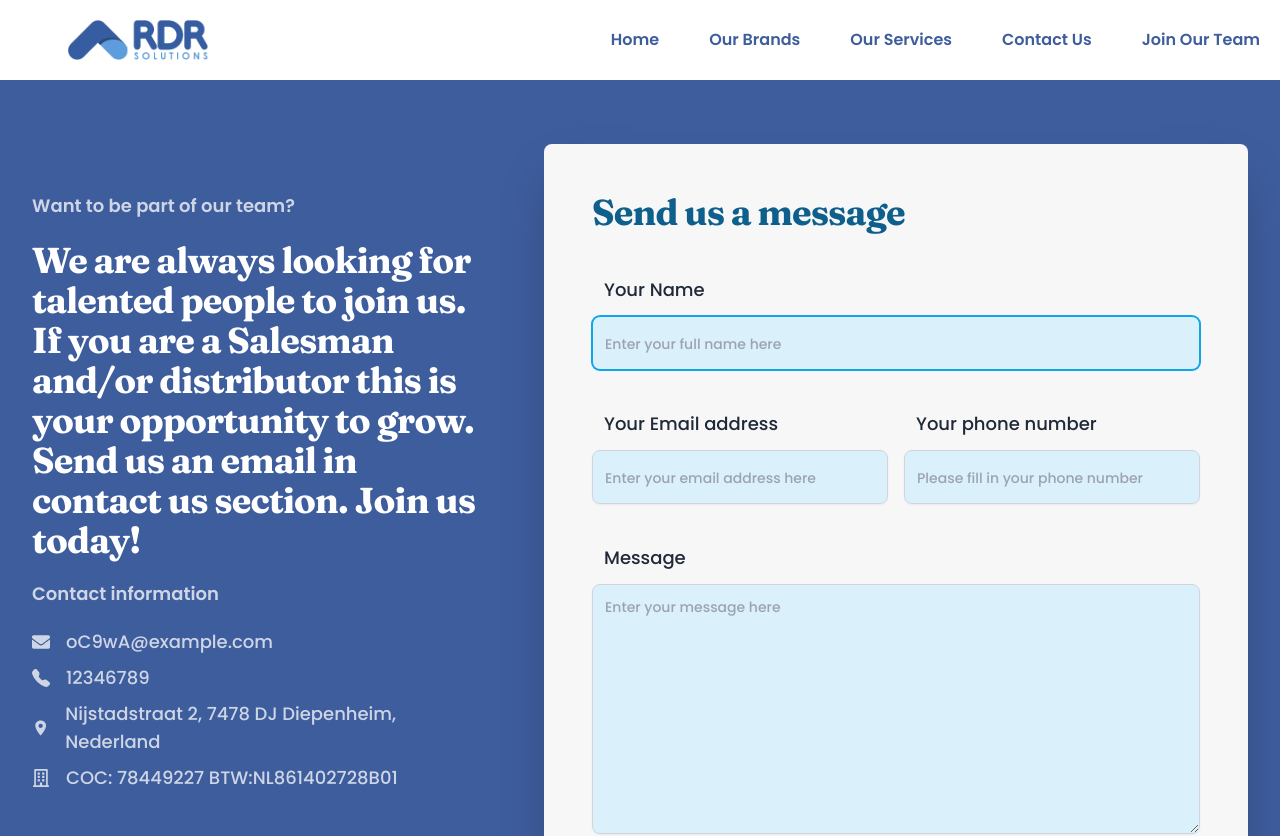
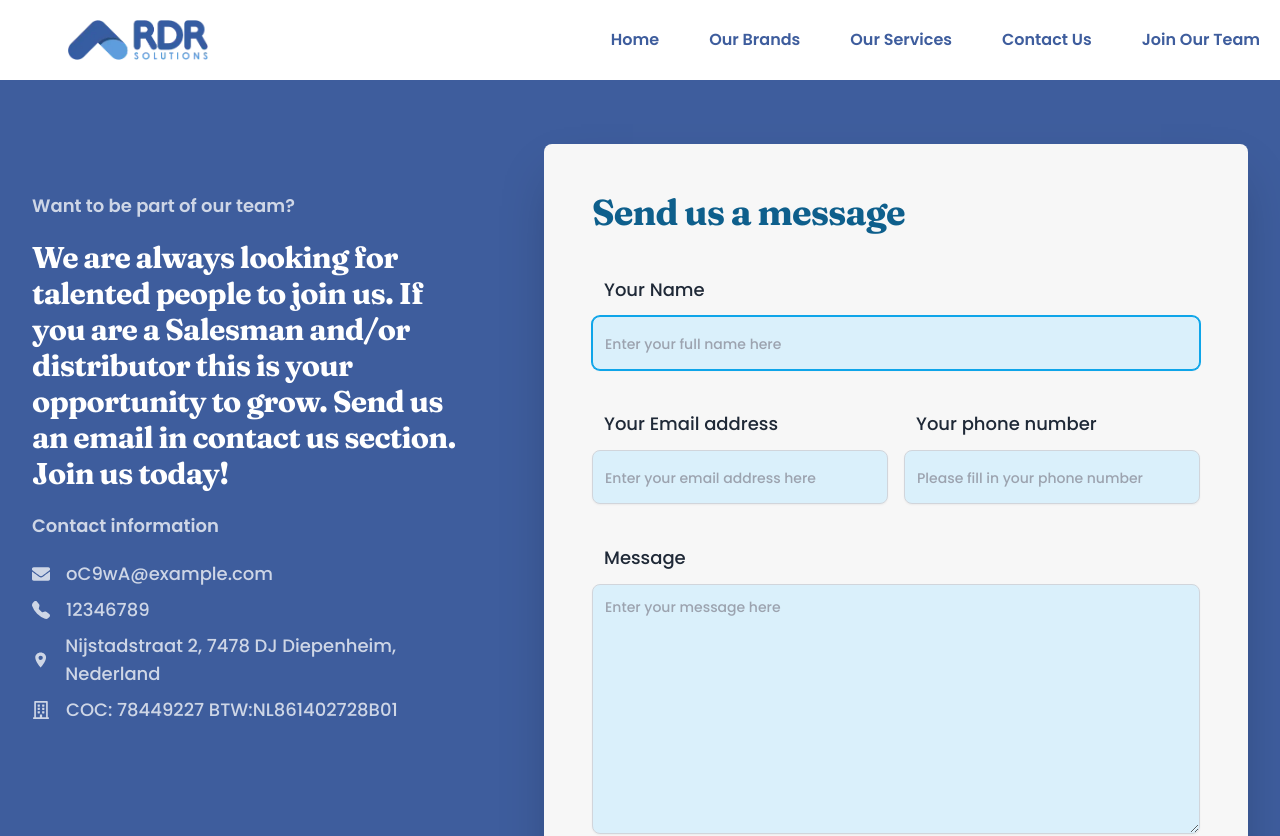
Before and after one commit to JoseAngel1196/rdr-solutions, a Next.js app: page /join in a window 1280 px wide. Shown: the top 836 px of the page. Built offline with nearby package versions, Linux system fonts and the light colour scheme.

Commit message:
Changed sizes of h2 text in Form component

```diff
--- a/src/components/Form.jsx
+++ b/src/components/Form.jsx
@@ -58,7 +58,13 @@ const Form = () => {
                   : "Want to be part of our team?"}
               </h1>
 
-              <h2 className="text-white font-header text-2xl xl:text-4xl 2xl:text-5xl font-bold tracking-tight">
+              <h2
+                className={`text-white font-header text-2xl ${
+                  pathname === "/contact"
+                    ? "xl:text-4xl 2xl:text-5xl"
+                    : "xl:text-3xl 2xl:text-4xl"
+                } font-bold tracking-tight`}
+              >
                 {pathname === "/contact"
                   ? "Have some big idea or brand to develop and need help? Then reach out we´d love to hear about your project and provide help"
                   : "We are always looking for talented people to join us. If you are a Salesman and/or distributor this is your opportunity to grow. Send us an email in contact us section. Join us today!"}
```
